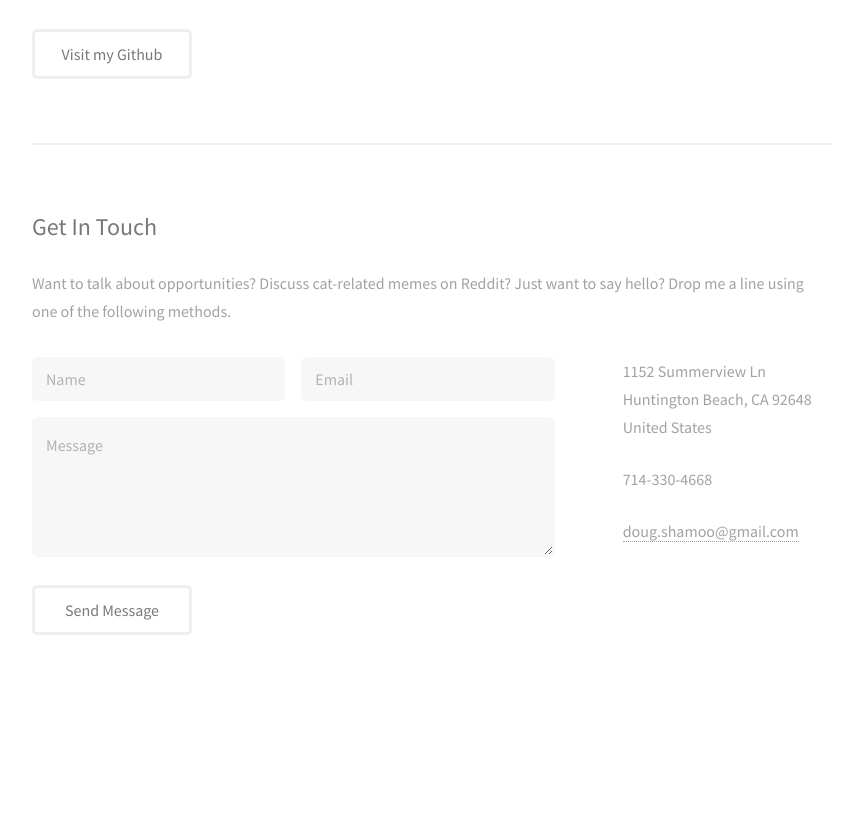
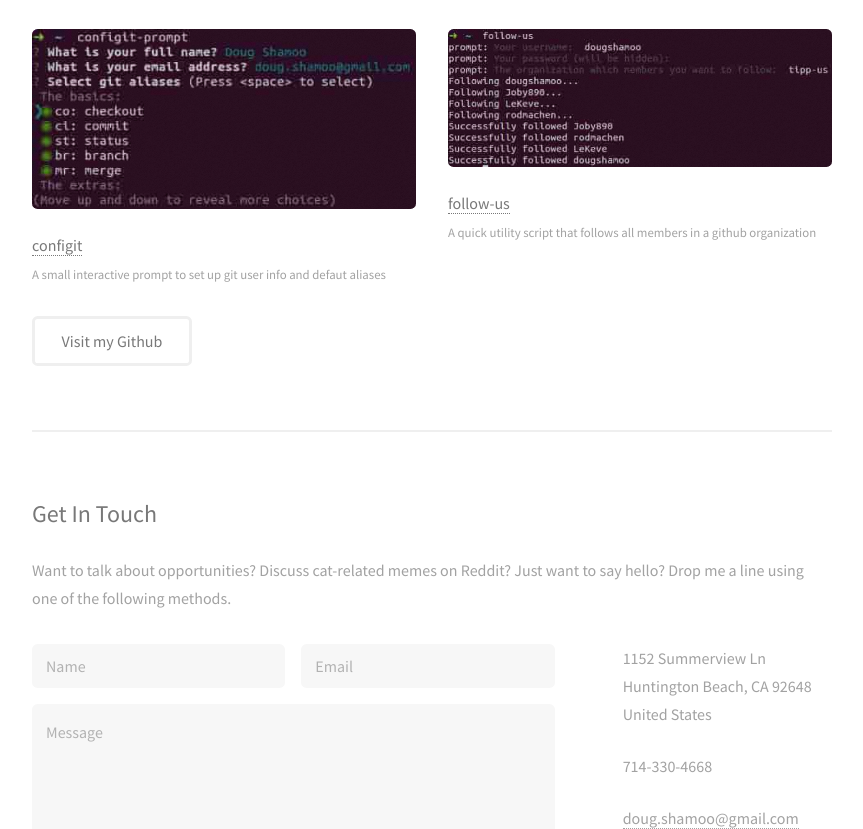
Before and after one commit to dougshamoo/me, a website: page public/index.html in a window 1280 px wide. Shown: the part 1695-2524 px from the top of the page, without its empty margins (400-1263 px from the left). Before the commit the page ends 2410 px from the top, so only its background shows below. Drawn offline with Linux system fonts and the light colour scheme.

Commit message:
Add projects [Closes #6]

```diff
--- a/public/index.html
+++ b/public/index.html
@@ -73,6 +73,17 @@
 								<h3><a href="http://rmindr.herokuapp.com">Rmindr</a></h3>
 								<p>An application for setting up custom reminders in a variety of formats</p>
 							</article>
+							<article class="6u 12u$(xsmall) work-item">
+								<a href="images/fulls/configit-min.jpg" class="image fit thumb"><img src="images/thumbs/configit-min.jpg" alt="" /></a>
+								<h3><a href="http://github.com/dougshamoo/configit">configit</a></h3>
+								<p>A small interactive prompt to set up git user info and defaut aliases</p>
+							</article>
+							<article class="6u 12u$(xsmall) work-item">
+								<a href="images/fulls/follow-us-min.jpg" class="image fit thumb"><img src="images/thumbs/follow-us-min.jpg" alt="" /></a>
+								<h3><a href="http://github.com/dougshamoo/follow-us">follow-us</a></h3>
+								<p>A quick utility script that follows all members in a github organization</p>
+							</article>
+
 						</div>
 						<ul class="actions">
 							<li><a href="http://github.com/dougshamoo" class="button">Visit my Github</a></li>
```
Also changed, not shown: public/images/fulls/configit-min.jpg (added), public/images/fulls/follow-us-min.jpg (added), public/images/thumbs/configit-min.jpg (added), public/images/thumbs/follow-us-min.jpg (added).
